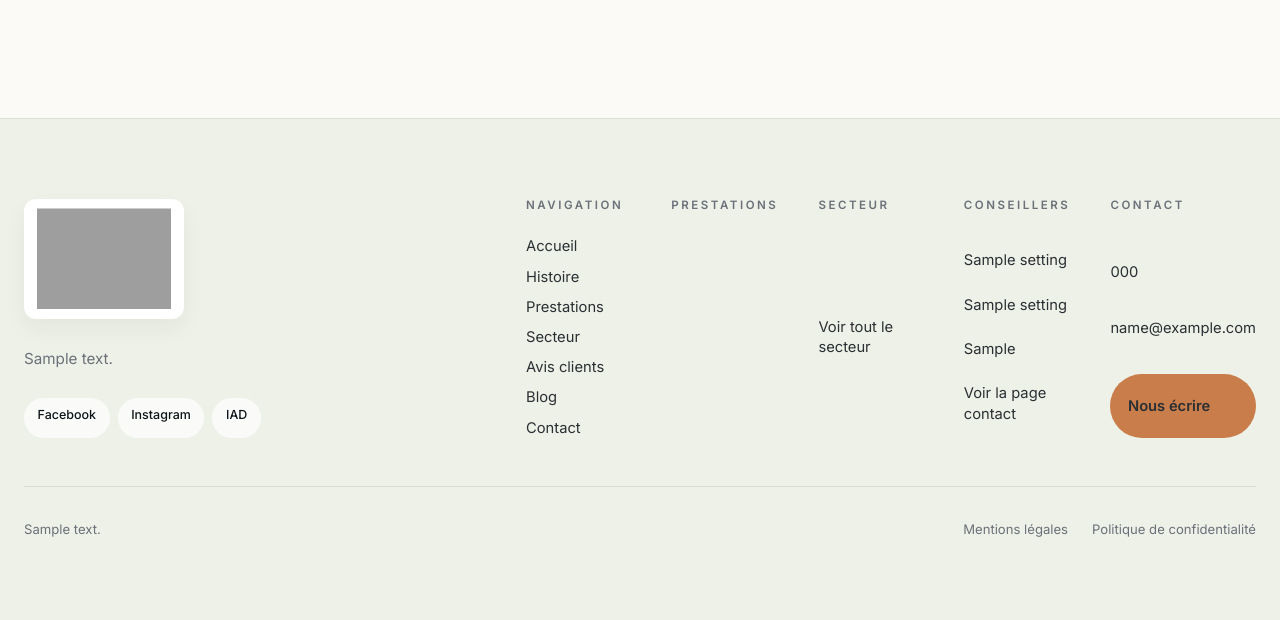
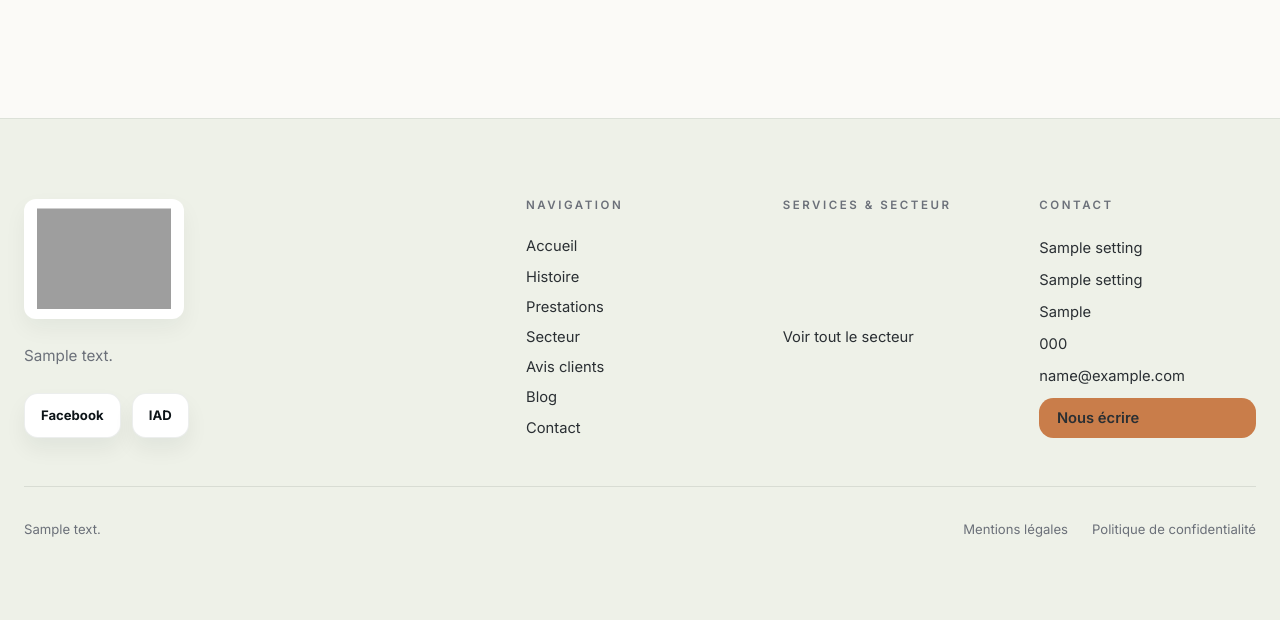
Before and after one commit to gury-mickael/immobilier-auxois-morvan, a PHP site: page /blog in a window 1280 px wide. Shown: the part 1753-2373 px from the top of the page. Run offline with PHP 8.4, Linux system fonts and the light colour scheme; the visitor is signed in with stand-in values (Sample User, id 1); tables that the repository leaves empty hold one stand-in row (values such as "Sample post"); grey boxes are pictures that could not be loaded.

Commit message:
fix(footer): simplifie colonnes et réseaux sociaux

```diff
--- a/data/content-snapshot.json
+++ b/data/content-snapshot.json
@@ -21,7 +21,7 @@
       "Auxois",
       "Morvan"
     ],
-    "facebookUrl": "https://www.facebook.com/immobilier-auxois-morvan",
+    "facebookUrl": "https://www.facebook.com/profile.php?id=61589488680956",
     "instagramUrl": "https://www.instagram.com/immobilier.auxois.morvan",
     "iadUrl": "https://www.iadfrance.fr",
     "footerText": "Immobilier Auxois Morvan accompagne les projets immobiliers en Auxois et Morvan avec une approche locale, claire et humaine.",
--- a/db/ovh-seed.sql
+++ b/db/ovh-seed.sql
@@ -6,7 +6,7 @@
 ) VALUES (
   1, 'Immobilier Auxois Morvan', 'Mickael Gury et Marion Roullier accompagnent les projets immobiliers en Auxois et dans le Morvan avec une approche sérieuse, locale et profondément humaine.', 'Mickael Gury', 'Marion Roullier',
   '07.64.86.59.93', 'contact@immobilier-auxois-morvan.fr', 'Arnay-le-Duc', '/uploads/cms/2025-10-photo-IAD-fond-961x1024.jpg', '/uploads/cms/2025-10-marion.jpg', '["Arnay-le-Duc","Pouilly-en-Auxois","Autun","Saulieu","Beaune","Dijon","Vitteaux","Semur-en-Auxois","Auxois","Morvan"]',
-  'https://www.facebook.com/immobilier-auxois-morvan', 'https://www.instagram.com/immobilier.auxois.morvan', 'https://www.iadfrance.fr', 'Immobilier Auxois Morvan accompagne les projets immobiliers en Auxois et Morvan avec une approche locale, claire et humaine.',
+  'https://www.facebook.com/profile.php?id=61589488680956', 'https://www.instagram.com/immobilier.auxois.morvan', 'https://www.iadfrance.fr', 'Immobilier Auxois Morvan accompagne les projets immobiliers en Auxois et Morvan avec une approche locale, claire et humaine.',
   'Contactez-nous', '/contact'
 ) ON DUPLICATE KEY UPDATE
   site_name = VALUES(site_name),
--- a/ovh/app/bootstrap.php
+++ b/ovh/app/bootstrap.php
@@ -1000,6 +1000,14 @@
         foreach (array_unique(array_filter($legacyNames)) as $legacyName) {
             $candidates[] = $uploadBase . '/' . $legacyName;
             $candidates[] = '/uploads/' . $legacyName;
+
+            foreach (['uploads/cms', 'uploads'] as $legacyDirectory) {
+                foreach (glob(cms_config()['root'] . '/' . $legacyDirectory . '/*' . $legacyName) ?: [] as $match) {
+                    if (is_file($match)) {
+                        $candidates[] = '/' . ltrim(substr($match, strlen(cms_config()['root'])), '/');
+                    }
+                }
+            }
         }
     }
 
--- a/ovh/app/views.php
+++ b/ovh/app/views.php
@@ -1862,6 +1862,7 @@
     $areas = array_slice($snapshot['siteSettings']['coveredAreas'] ?? cms_json_list($settings['covered_areas_json'] ?? '[]'), 0, 6);
     $mobileAreas = array_slice($areas, 0, 4);
     $services = $snapshot['services'] ?? [];
+  $facebookUrl = 'https://www.facebook.com/profile.php?id=61589488680956';
     ?>
     <footer class="site-footer">
       <div class="shell footer-shell">
@@ -1910,8 +1911,7 @@
             <img src="<?= cms_h(cms_url('/uploads/logo-2.png')) ?>" alt="Immobilier Auxois Morvan" class="footer-logo">
             <p class="footer-copy"><?= cms_h((string) $settings['footer_text']) ?></p>
             <div class="footer-socials">
-              <?php if (!empty($settings['facebook_url'])): ?><a href="<?= cms_h((string) $settings['facebook_url']) ?>">Facebook</a><?php endif; ?>
-              <?php if (!empty($settings['instagram_url'])): ?><a href="<?= cms_h((string) $settings['instagram_url']) ?>">Instagram</a><?php endif; ?>
+              <a href="<?= cms_h($facebookUrl) ?>" target="_blank" rel="noopener noreferrer">Facebook</a>
               <?php if (!empty($settings['iad_url'])): ?><a href="<?= cms_h((string) $settings['iad_url']) ?>">IAD</a><?php endif; ?>
             </div>
           </div>
@@ -1927,27 +1927,20 @@
               <a href="<?= cms_h(cms_url('/contact')) ?>">Contact</a>
             </div>
             <div>
-              <h3>Prestations</h3>
+              <h3>Services & secteur</h3>
               <?php foreach ($services as $service): ?>
                 <a href="<?= cms_h(cms_url((string) $service['href'])) ?>"><?= cms_h((string) $service['title']) ?></a>
               <?php endforeach; ?>
-            </div>
-            <div>
-              <h3>Secteur</h3>
-              <?php foreach ($areas as $area): ?>
+              <?php foreach (array_slice($areas, 0, 4) as $area): ?>
                 <span><?= cms_h((string) $area) ?></span>
               <?php endforeach; ?>
               <a href="<?= cms_h(cms_url('/secteur')) ?>">Voir tout le secteur</a>
             </div>
             <div>
-              <h3>Conseillers</h3>
+              <h3>Contact</h3>
               <span><?= cms_h((string) $settings['marion_name']) ?></span>
               <span><?= cms_h((string) $settings['mickael_name']) ?></span>
               <span><?= cms_h((string) $settings['main_city']) ?></span>
-              <a href="<?= cms_h(cms_url('/contact')) ?>">Voir la page contact</a>
-            </div>
-            <div>
-              <h3>Contact</h3>
               <a href="<?= cms_h('tel:' . preg_replace('/\s+/', '', (string) $settings['phone'])) ?>"><?= cms_h((string) $settings['phone']) ?></a>
               <a href="<?= cms_h('mailto:' . (string) $settings['email']) ?>"><?= cms_h((string) $settings['email']) ?></a>
               <a class="footer-button" href="<?= cms_h(cms_url('/contact')) ?>">Nous écrire</a>
--- a/ovh/assets/site.css
+++ b/ovh/assets/site.css
@@ -1190,18 +1190,28 @@
 .footer-socials {
     display: flex;
     flex-wrap: wrap;
-    gap: 0.5rem;
+    gap: 0.7rem;
 }
 .footer-socials a {
-    padding: 0.4rem 0.85rem;
-    border-radius: 999px;
-    background: rgba(255, 255, 255, 0.72);
-    color: var(--color-ink-strong);
-    font-size: 0.78rem;
-    font-weight: 500;
-    transition: background 220ms ease;
-}
-.footer-socials a:hover { background: white; color: var(--color-accent-strong); }
+    display: inline-flex;
+    align-items: center;
+    justify-content: center;
+    min-height: 2.45rem;
+    padding: 0.55rem 1rem;
+    border-radius: 0.85rem;
+    background: white;
+    color: var(--color-ink-strong);
+    border: 1px solid rgba(20, 37, 35, 0.08);
+    font-size: 0.82rem;
+    font-weight: 700;
+    box-shadow: 0 0.7rem 1.3rem rgba(20, 37, 35, 0.06);
+    transition: transform 180ms ease, color 180ms ease, border-color 180ms ease;
+}
+.footer-socials a:hover {
+    color: var(--color-accent-strong);
+    border-color: rgba(36, 98, 78, 0.22);
+    transform: translateY(-1px);
+}
 
 .footer-contact-card {
     background: rgba(255, 255, 255, 0.68);
@@ -1221,7 +1231,7 @@
     margin-top: 0.5rem;
     align-self: start;
     padding: 0.55rem 1.1rem;
-    border-radius: 999px;
+    border-radius: 0.9rem;
     background: var(--color-warm);
     color: var(--color-ink-strong);
     font-family: var(--font-sans);
@@ -1234,7 +1244,7 @@
     display: inline-flex;
     align-items: center;
     padding: 0.55rem 1.1rem;
-    border-radius: 999px;
+    border-radius: 0.9rem;
     background: var(--color-warm);
     color: var(--color-ink-strong);
     font-size: 0.85rem;
@@ -1297,7 +1307,7 @@
     .footer-columns { grid-template-columns: repeat(3, 1fr); }
 }
 @media (min-width: 1280px) {
-    .footer-columns { grid-template-columns: repeat(5, 1fr); }
+    .footer-columns { grid-template-columns: repeat(3, 1fr); }
 }
 
 .footer-columns h3 {
```
